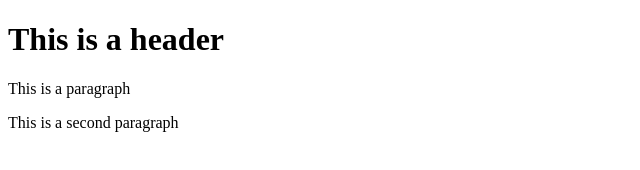
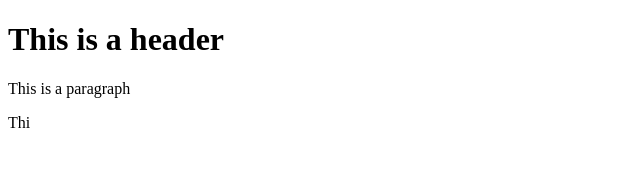
Before and after one commit to donnieThompson/git-test, a plain HTML site: page index.html in a window 1280 px wide. Shown: the whole page, without its empty margins (0-640 px from the left). Drawn offline with Linux system fonts and the light colour scheme.

Commit message:
Update index.html

```diff
--- a/index.html
+++ b/index.html
@@ -8,7 +8,7 @@
 <body>
     <h1>This is a header</h1>
     <p>This is a paragraph</p>
-    <p>This is a second paragraph</p>
+    <p>Thi</p>
 
 </body>
 </html>
```
